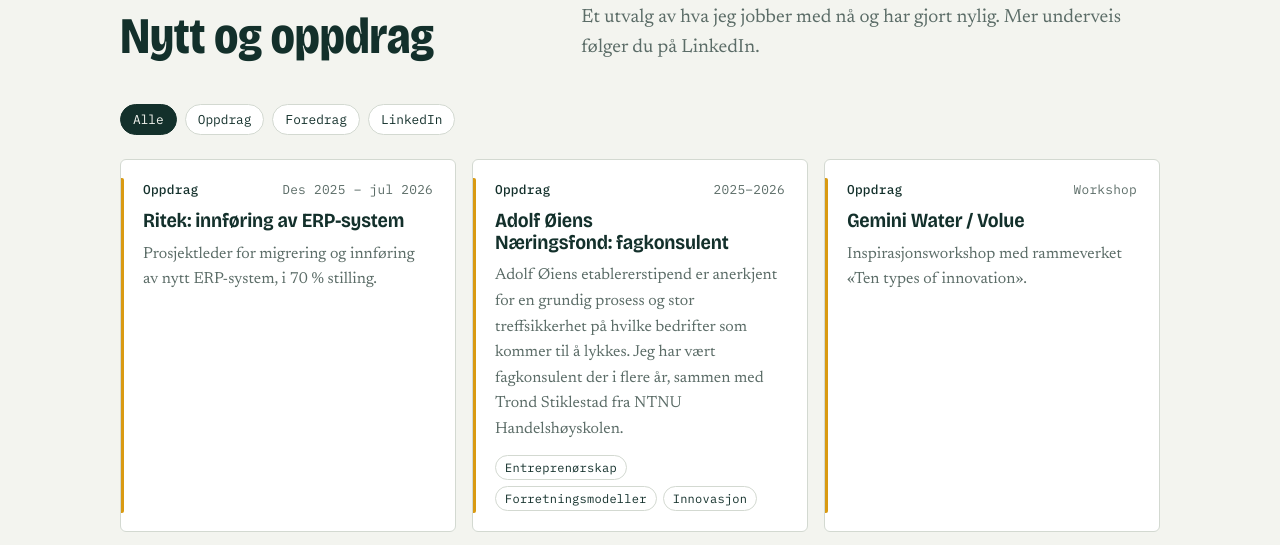
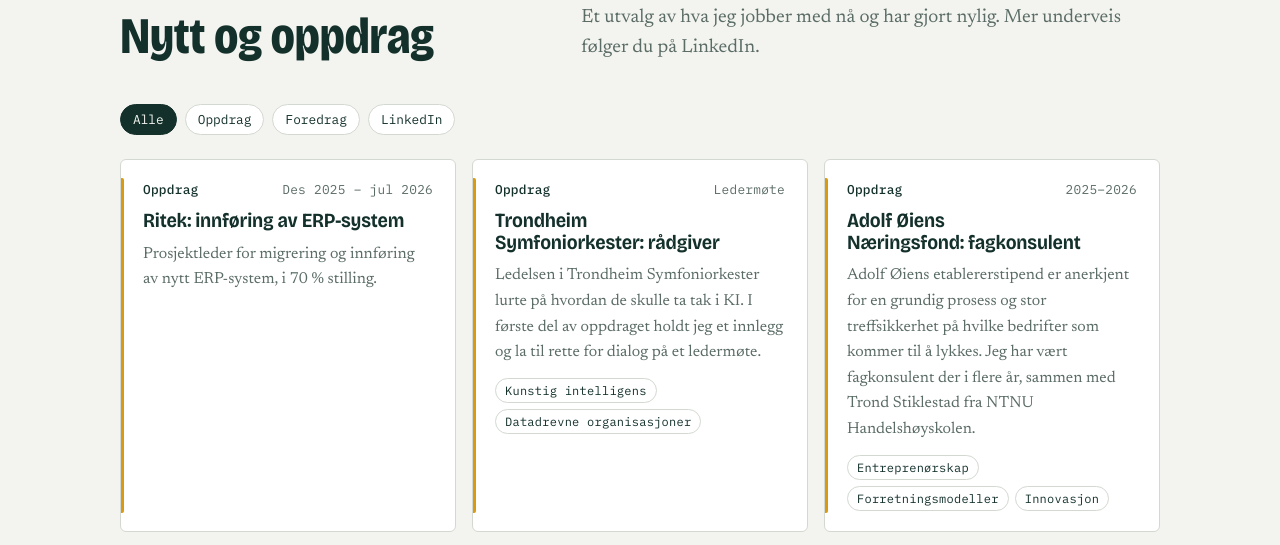
Before and after one commit to wuffa-wuco/website, a plain HTML site: page index.html in a window 1280 px wide. Shown: the part 1690-2235 px from the top of the page. Drawn offline with nearby package versions, Linux system fonts and the light colour scheme.

Commit message:
Nytt oppdrag: rådgiver for Trondheim Symfoniorkester
Co-Authored-By: Claude Opus 5.5 <noreply@anthropic.com>
Claude-Session: https://claude.ai/code/session_01CscwDUidDBN5Loi12XpBb5

```diff
--- a/index.html
+++ b/index.html
@@ -348,6 +348,7 @@ footer .wrap { display: flex; justify-content: space-between; gap: 16px; flex-wr
 /* ============ INNHOLD – rediger her ============ */
 const FEED = [
   { type: "Oppdrag", when: "Des 2025 – jul 2026", title: "Ritek: innføring av ERP-system", text: "Prosjektleder for migrering og innføring av nytt ERP-system, i 70 % stilling." },
+  { type: "Oppdrag", when: "Ledermøte", title: "Trondheim Symfoniorkester: rådgiver", text: "Ledelsen i Trondheim Symfoniorkester lurte på hvordan de skulle ta tak i KI. I første del av oppdraget holdt jeg et innlegg og la til rette for dialog på et ledermøte.", tags: ["Kunstig intelligens", "Datadrevne organisasjoner"] },
   { type: "Oppdrag", when: "2025–2026", title: "Adolf Øiens Næringsfond: fagkonsulent", text: "Adolf Øiens etablererstipend er anerkjent for en grundig prosess og stor treffsikkerhet på hvilke bedrifter som kommer til å lykkes. Jeg har vært fagkonsulent der i flere år, sammen med Trond Stiklestad fra NTNU Handelshøyskolen.", tags: ["Entreprenørskap", "Forretningsmodeller", "Innovasjon"] },
   { type: "Oppdrag", when: "Workshop", title: "Gemini Water / Volue", text: "Inspirasjonsworkshop med rammeverket «Ten types of innovation»." },
   { type: "Oppdrag", when: "Workshop", title: "Norsk havteknologisenter", text: "Innleder og fasilitator på en dags workshop om datahåndtering i Fjordlab-prosjektet." },
```
